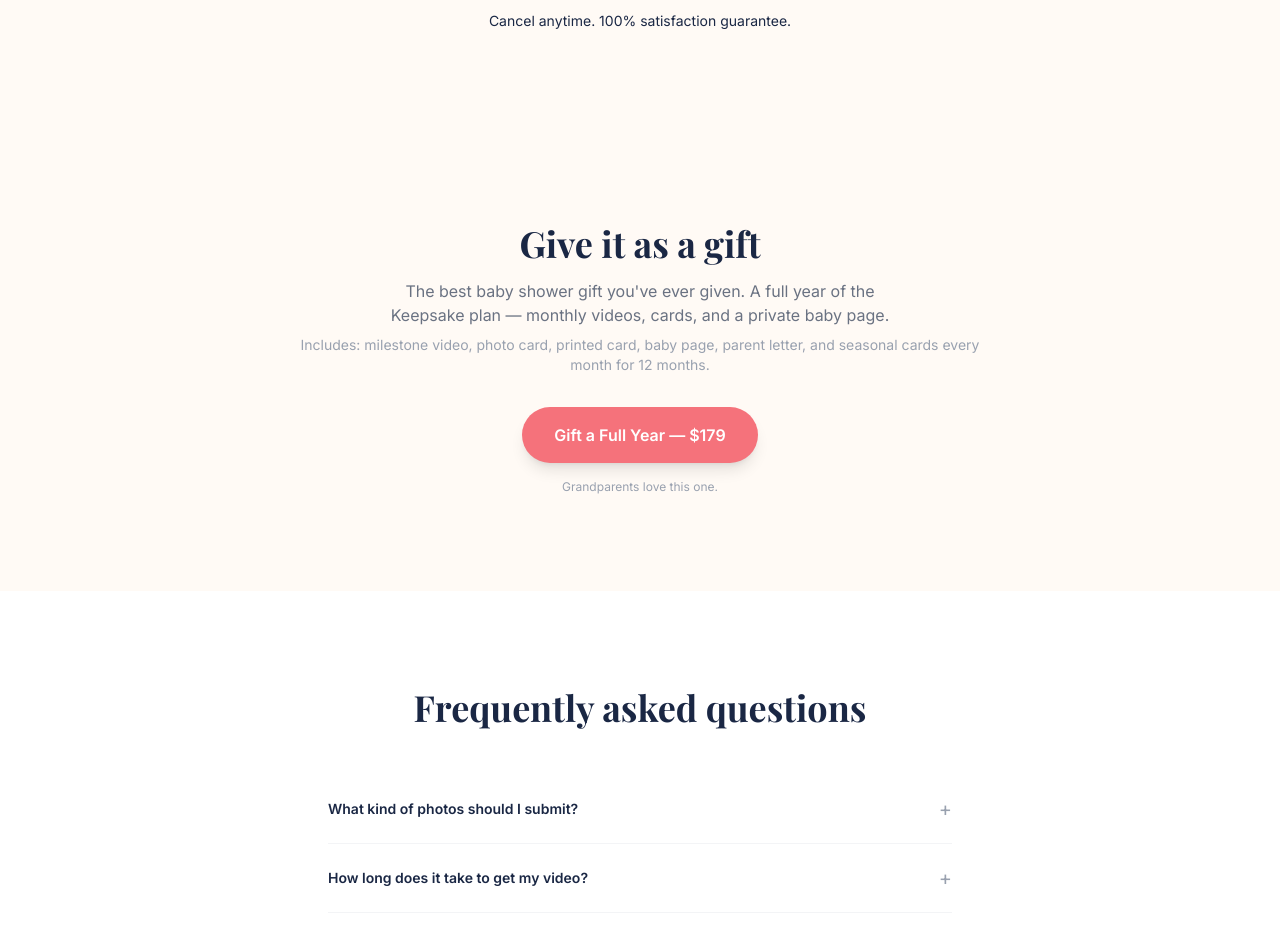
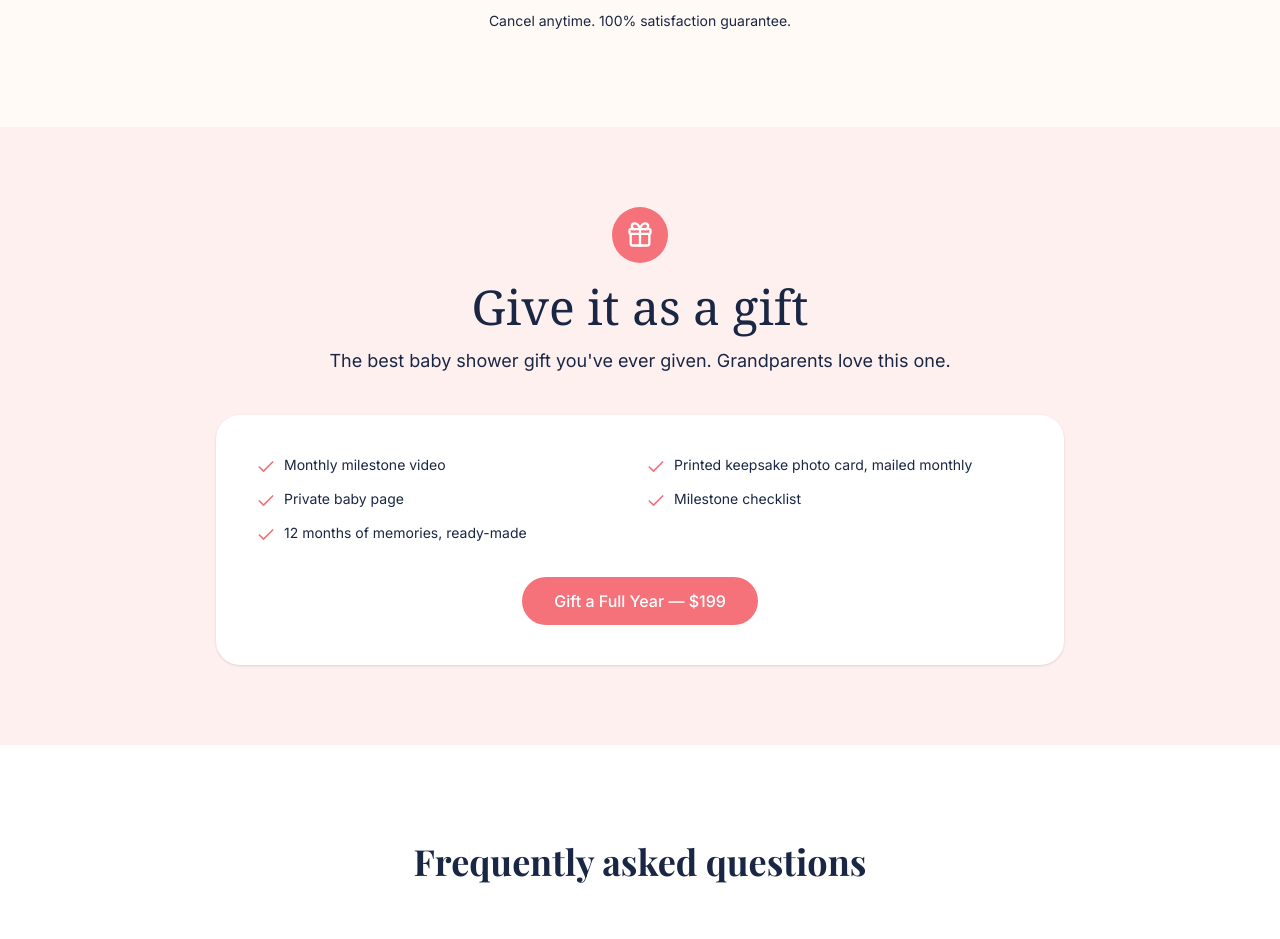
Before and after one commit to aheiman16-del/baby-milestone, a Next.js app: page / in a window 1280 px wide. Shown: the part 3440-4379 px from the top of the page. Built offline with nearby package versions, Linux system fonts and the light colour scheme; a web font is replaced by a local one.

Commit message:
Update Gift.tsx

```diff
--- a/components/Gift.tsx
+++ b/components/Gift.tsx
@@ -1,31 +1,81 @@
 'use client'
 
 import { motion } from 'framer-motion'
+import { Gift as GiftIcon, Check } from 'lucide-react'
 import CheckoutButton from './CheckoutButton'
+
+const giftIncludes = [
+  'Monthly milestone video',
+  'Printed keepsake photo card, mailed monthly',
+  'Private baby page',
+  'Milestone checklist',
+  '12 months of memories, ready-made',
+]
 
 export default function Gift() {
   return (
-    <section id="gift" className="py-24" style={{ backgroundColor: 'var(--cream-bg)' }}>
-      <div className="max-w-3xl mx-auto px-6 text-center">
+    <section
+      id="gift"
+      className="py-20"
+      style={{ backgroundColor: 'var(--pink-bg)' }}
+    >
+      <div className="max-w-4xl mx-auto px-6">
         <motion.div
           initial={{ opacity: 0, y: 20 }}
           whileInView={{ opacity: 1, y: 0 }}
           viewport={{ once: true }}
+          transition={{ duration: 0.6 }}
+          className="text-center mb-10"
         >
-          <h2 className="font-display text-4xl font-bold mb-4" style={{ color: 'var(--navy)' }}>Give it as a gift</h2>
-          <p className="text-gray-500 mb-2 max-w-lg mx-auto">
-            The best baby shower gift you&apos;ve ever given. A full year of the Keepsake plan &mdash; monthly videos, cards, and a private baby page.
+          <div
+            className="inline-flex items-center justify-center w-14 h-14 rounded-full mb-5"
+            style={{ backgroundColor: 'var(--coral)' }}
+          >
+            <GiftIcon className="w-7 h-7 text-white" />
+          </div>
+          <h2
+            className="text-4xl md:text-5xl font-serif mb-4"
+            style={{ color: 'var(--text-main)' }}
+          >
+            Give it as a gift
+          </h2>
+          <p
+            className="text-lg max-w-2xl mx-auto"
+            style={{ color: 'var(--text-muted)' }}
+          >
+            The best baby shower gift you've ever given. Grandparents love this one.
           </p>
-          <p className="text-gray-400 text-sm mb-8">
-            Includes: milestone video, photo card, printed card, baby page, parent letter, and seasonal cards every month for 12 months.
-          </p>
-          <CheckoutButton
-            productKey="gift_annual"
-            label="Gift a Full Year &mdash; $179"
-            className="inline-block text-white font-semibold px-8 py-4 rounded-full text-base transition hover:opacity-90 shadow-lg"
-            style={{ backgroundColor: 'var(--coral)' }}
-          />
-          <p className="text-xs text-gray-400 mt-4">Grandparents love this one.</p>
+        </motion.div>
+
+        <motion.div
+          initial={{ opacity: 0, y: 20 }}
+          whileInView={{ opacity: 1, y: 0 }}
+          viewport={{ once: true }}
+          transition={{ duration: 0.6, delay: 0.1 }}
+          className="bg-white rounded-3xl p-8 md:p-10 shadow-sm"
+        >
+          <ul className="grid md:grid-cols-2 gap-3 mb-8">
+            {giftIncludes.map((item) => (
+              <li key={item} className="flex items-start gap-2">
+                <Check
+                  className="w-5 h-5 flex-shrink-0 mt-0.5"
+                  style={{ color: 'var(--coral)' }}
+                />
+                <span className="text-sm" style={{ color: 'var(--text-main)' }}>
+                  {item}
+                </span>
+              </li>
+            ))}
+          </ul>
+
+          <div className="flex justify-center">
+            <CheckoutButton
+              productKey="gift_annual"
+              label="Gift a Full Year — $199"
+              className="text-white px-8 py-3 rounded-full font-medium hover:opacity-90 transition-opacity"
+              style={{ backgroundColor: 'var(--coral)' }}
+            />
+          </div>
         </motion.div>
       </div>
     </section>
```
